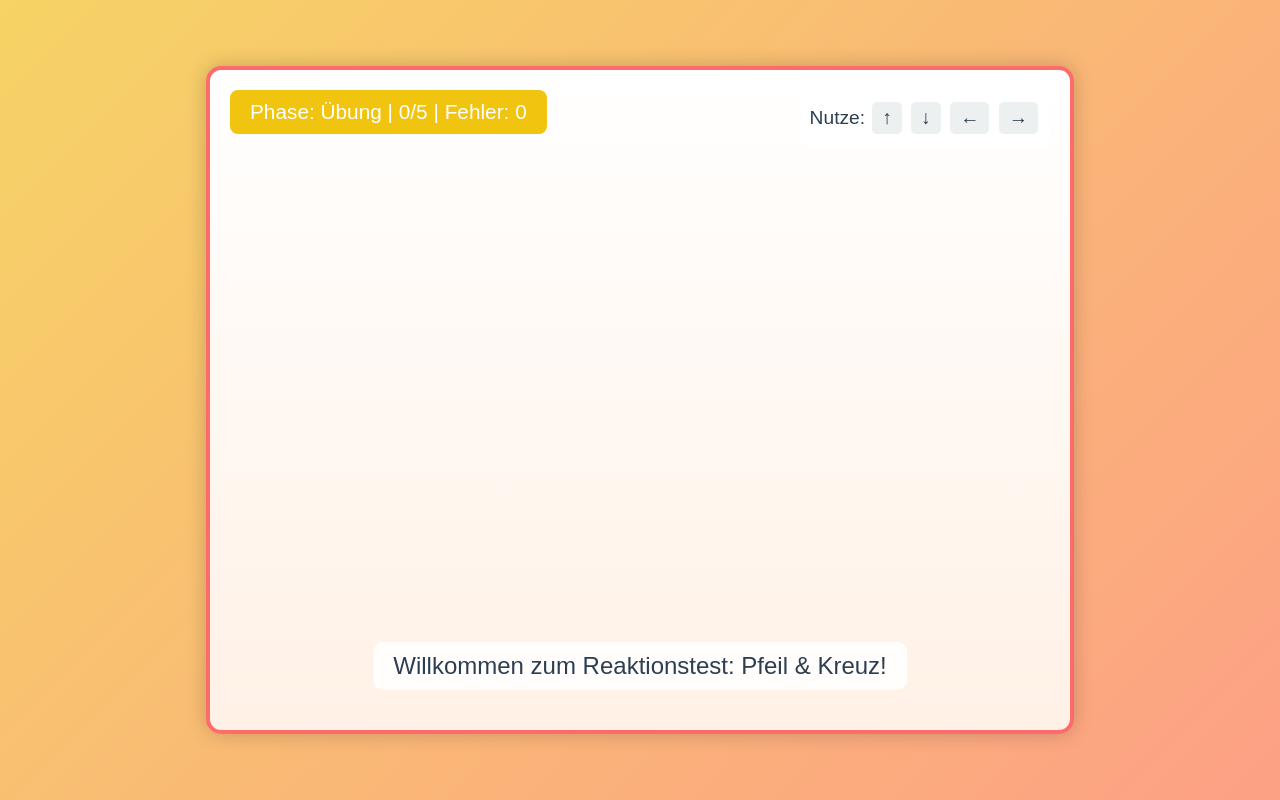
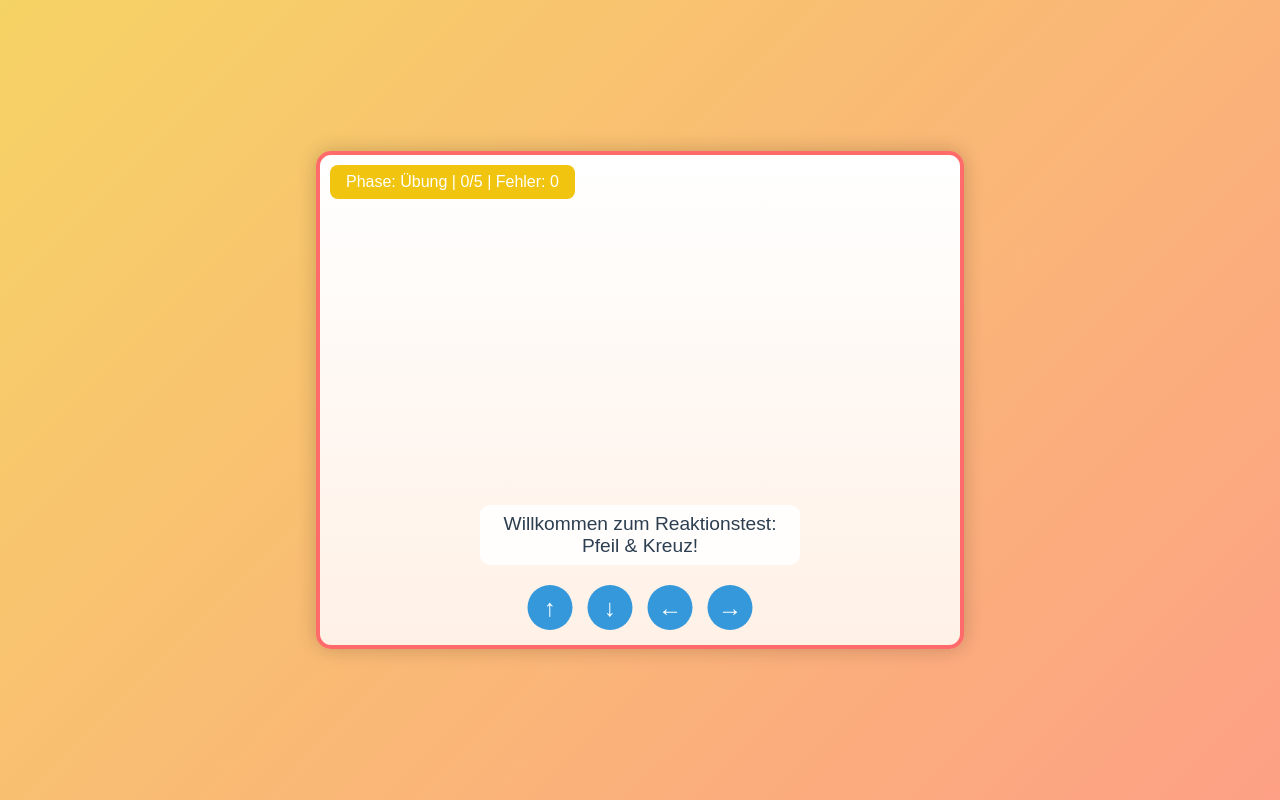
Before and after one commit to Zaha175/Reaktionstest3NEU, a plain HTML site: page index.html in a window 1280 px wide. Drawn offline with Linux system fonts and the light colour scheme.

Commit message:
Update index.html

```diff
--- a/index.html
+++ b/index.html
@@ -17,43 +17,41 @@
 
         #test-container {
             position: relative;
-            width: 800px;
-            height: 600px;
+            width: 600px;
+            height: 450px;
             border: 4px solid #ff6b6b;
             border-radius: 15px;
             background: linear-gradient(to bottom, #ffffff, #fff1e6);
             box-shadow: 0 0 20px rgba(0,0,0,0.2);
-            display: flex;
-            flex-direction: column;
-            align-items: center;
-            justify-content: space-between;
-            padding: 30px;
+            padding: 20px;
             transition: background 0.3s;
             user-select: none;
         }
 
         #stats {
             position: absolute;
-            top: 20px;
-            left: 20px;
-            padding: 10px 20px;
+            top: 10px;
+            left: 10px;
+            padding: 8px 16px;
             background: #f1c40f;
             color: white;
             border-radius: 8px;
-            font-size: 1.3em;
+            font-size: 1em;
         }
 
         #progress {
             position: absolute;
-            top: 70px;
+            top: 50px;
             width: 80%;
             text-align: center;
-            font-size: 1.2em;
+            font-size: 1em;
             color: #7f8c8d;
+            left: 50%;
+            transform: translateX(-50%);
         }
 
         #arrow {
-            font-size: 6em;
+            font-size: 4em;
             position: absolute;
             top: 50%;
             left: 50%;
@@ -64,7 +62,7 @@
         }
 
         #cross {
-            font-size: 4em;
+            font-size: 2.5em;
             position: absolute;
             visibility: hidden;
             color: #2980b9;
@@ -73,43 +71,49 @@
 
         #message {
             position: absolute;
-            bottom: 40px;
+            bottom: 80px;
             left: 50%;
             transform: translateX(-50%);
-            font-size: 1.5em;
+            font-size: 1.2em;
             font-family: Arial, sans-serif;
             background: rgba(255, 255, 255, 0.9);
-            padding: 10px 20px;
+            padding: 8px 16px;
             border-radius: 10px;
-            white-space: nowrap;
             text-align: center;
             color: #2c3e50;
         }
 
-        #key-guide {
+        #direction-buttons {
             position: absolute;
-            top: 20px;
-            right: 20px;
-            padding: 10px;
-            background: rgba(255, 255, 255, 0.9);
-            border-radius: 8px;
-            font-size: 1.2em;
-            color: #2c3e50;
+            bottom: 15px;
+            left: 50%;
+            transform: translateX(-50%);
+            display: flex;
+            gap: 15px;
         }
 
-        .key {
-            display: inline-block;
-            padding: 5px 10px;
-            margin: 2px;
-            background: #ecf0f1;
-            border-radius: 5px;
-            font-weight: bold;
+        .direction-btn {
+            width: 45px;
+            height: 45px;
+            border-radius: 50%;
+            background: #3498db;
+            color: white;
+            font-size: 1.5em;
+            border: none;
+            cursor: pointer;
+            transition: transform 0.2s ease, background-color 0.2s ease;
+            display: flex;
+            align-items: center;
+            justify-content: center;
         }
 
-        .phase-title {
-            font-weight: bold;
-            color: #333;
-            margin-bottom: 10px;
+        .direction-btn:hover {
+            transform: scale(1.1);
+            background-color: #2980b9;
+        }
+
+        .direction-btn:active {
+            transform: scale(0.95);
         }
     </style>
 </head>
@@ -117,16 +121,15 @@
     <div id="test-container">
         <div id="stats">Phase: Übung | 0/5 | Fehler: 0</div>
         <div id="progress"></div>
-        <div id="key-guide">
-            Nutze:
-            <span class="key">↑</span>
-            <span class="key">↓</span>
-            <span class="key">←</span>
-            <span class="key">→</span>
-        </div>
         <div id="arrow">→</div>
         <div id="cross">×</div>
         <div id="message"></div>
+        <div id="direction-buttons">
+            <button class="direction-btn" data-direction="↑">↑</button>
+            <button class="direction-btn" data-direction="↓">↓</button>
+            <button class="direction-btn" data-direction="←">←</button>
+            <button class="direction-btn" data-direction="→">→</button>
+        </div>
     </div>
 
     <script>
@@ -152,9 +155,9 @@
 
         const instructions = [
             "Willkommen zum Reaktionstest: Pfeil & Kreuz!",
-            "Reagiere zuerst auf die Pfeilrichtung mit ↑↓←→",
-            "Dann auf die Kreuzposition mit ↑↓←→",
-            "Übungsphase: 5 Durchgänge, max. 2 Fehler",
+            "1. Klick auf die Richtung des roten Pfeils (↑↓←→)",
+            "2. Klick auf die Position des blauen Kreuzes (↑↓←→)",
+            "Übung: 5 Durchgänge, max. 2 Fehler",
             "Klick zum Starten der Übung!"
         ];
 
@@ -163,19 +166,19 @@
             element.style.left = '';
             switch(position) {
                 case '↑':
-                    element.style.top = '50px';
+                    element.style.top = '40px';
                     element.style.left = '50%';
                     break;
                 case '↓':
-                    element.style.top = '550px';
+                    element.style.top = '410px';
                     element.style.left = '50%';
                     break;
                 case '←':
-                    element.style.left = '50px';
+                    element.style.left = '40px';
                     element.style.top = '50%';
                     break;
                 case '→':
-                    element.style.left = '750px';
+                    element.style.left = '560px';
                     element.style.top = '50%';
                     break;
             }
@@ -240,7 +243,8 @@
 
                 expectedResponses = [arrowDirection, crossPosition];
                 userResponses = [];
-                message.textContent = 'Pfeilrichtung zuerst!';
+                message.textContent = `Klick auf die Pfeilrichtung (${arrowDirection})!`;
+                console.log(`Erwartet: Pfeil = ${arrowDirection}, Kreuz = ${crossPosition}`);
             }, 1000 + Math.random() * 1000);
         }
 
@@ -271,13 +275,14 @@
             if (state !== 'showing_stimuli') return;
 
             userResponses.push(response);
+            console.log(`Benutzer Eingabe: ${response}`);
 
             if (userResponses.length === 1) {
                 if (response === arrowDirection) {
-                    message.textContent = "Gut! Jetzt Kreuzposition!";
+                    message.textContent = `Gut! Jetzt Kreuzposition (${crossPosition})!`;
                     flashFeedback(true);
                 } else {
-                    message.textContent = "Falsche Richtung! Kreuzposition!";
+                    message.textContent = `Falsche Richtung (war ${arrowDirection})! Kreuzposition (${crossPosition})!`;
                     flashFeedback(false);
                     errors++;
                 }
@@ -288,6 +293,8 @@
 
                 const result = { time: reactionTime, correct };
                 if (!correct) errors++;
+
+                console.log(`Ergebnis: Pfeil=${userResponses[0]} (erwartet ${expectedResponses[0]}), Kreuz=${userResponses[1]} (erwartet ${expectedResponses[1]}), Korrekt=${correct}`);
 
                 if (currentPhase === 'practice') {
                     practiceResults.push(result);
@@ -343,20 +350,20 @@
             return 10;
         }
 
-        document.addEventListener('keydown', (event) => {
-            switch(event.key) {
-                case 'ArrowUp': handleResponse('↑'); break;
-                case 'ArrowRight': handleResponse('→'); break;
-                case 'ArrowDown': handleResponse('↓'); break;
-                case 'ArrowLeft': handleResponse('←'); break;
-            }
+        document.querySelectorAll('.direction-btn').forEach(button => {
+            button.addEventListener('click', () => {
+                const direction = button.dataset.direction;
+                handleResponse(direction);
+            });
         });
 
-        container.addEventListener('click', () => {
-            if (state === 'instruction') {
-                showNextInstruction();
-            } else if (state === 'ready') {
-                startTrial();
+        container.addEventListener('click', (event) => {
+            if (!event.target.classList.contains('direction-btn')) {
+                if (state === 'instruction') {
+                    showNextInstruction();
+                } else if (state === 'ready') {
+                    startTrial();
+                }
             }
         });
 
```
